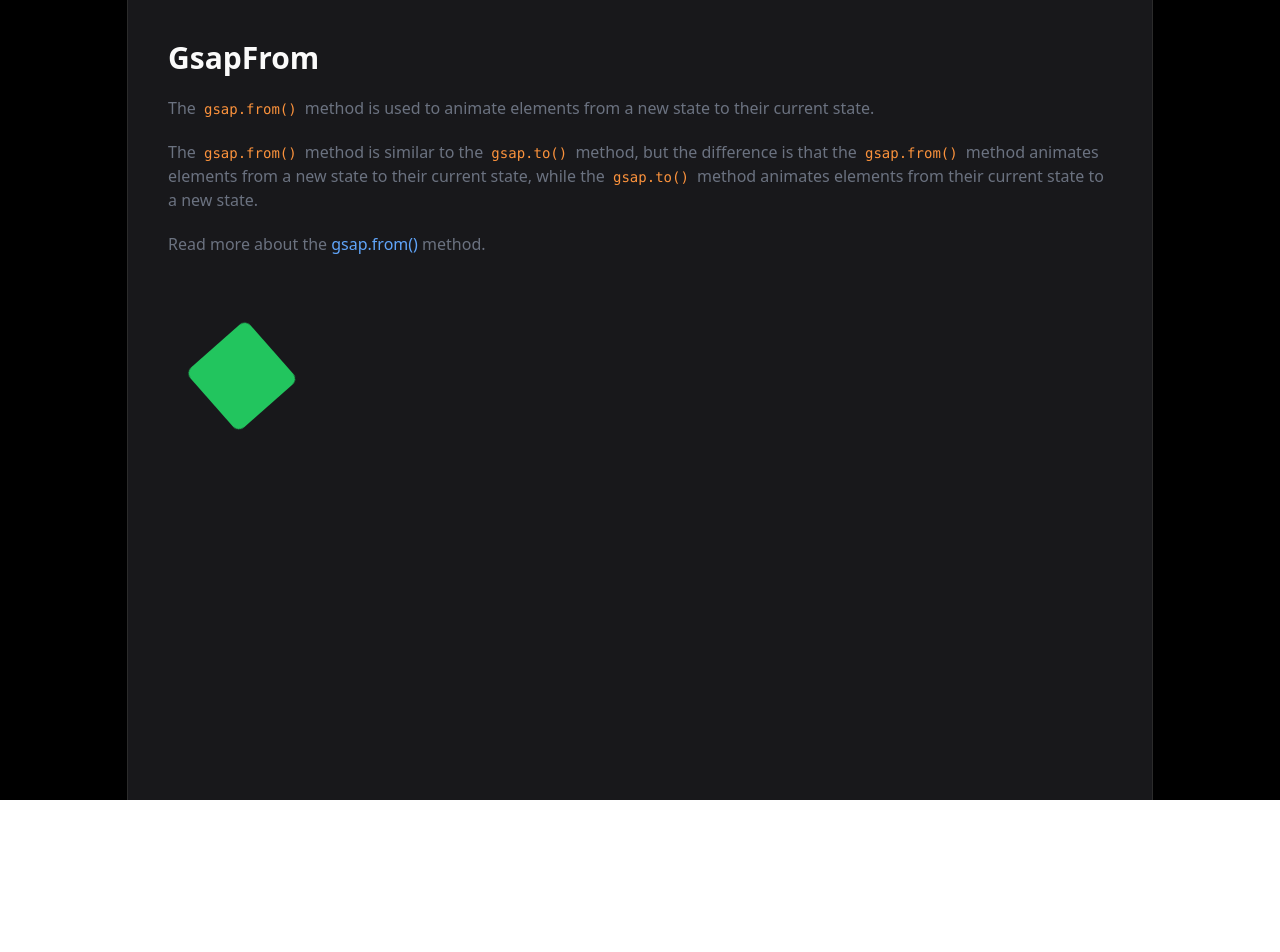
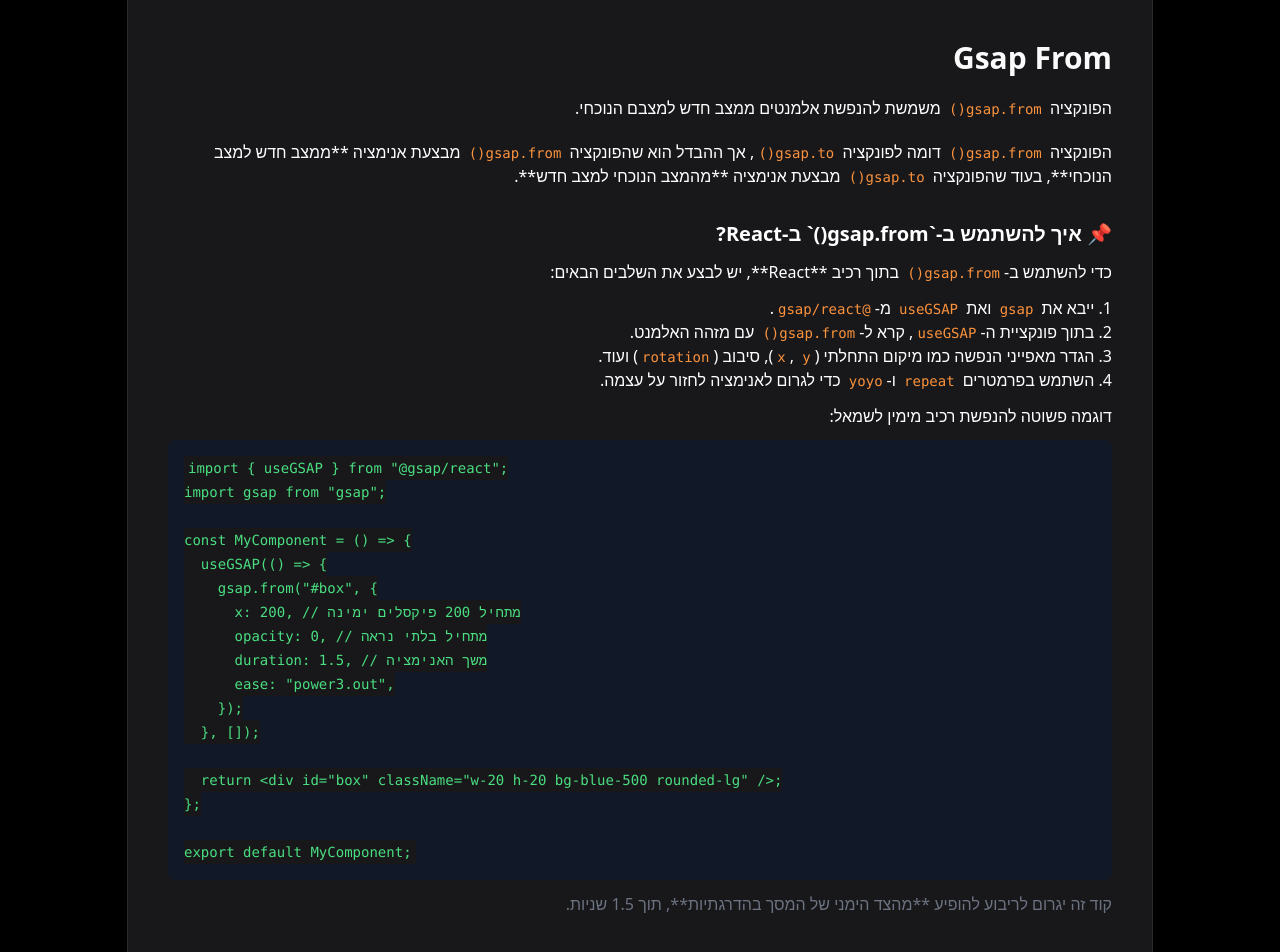
Before and after one commit to eylommaayan/gsap-larning, a React (Vite) app: page /gsapfrom in a window 1280 px wide. Shown: the top 952 px of the page. Before the commit the page ends 800 px from the top, so only its background shows below. Built offline with nearby package versions, Linux system fonts and the light colour scheme.

Commit message:
עדכון חלק מהרכיבים לעברית

```diff
--- a/src/pages/GsapFrom.jsx
+++ b/src/pages/GsapFrom.jsx
@@ -2,10 +2,10 @@ import { useGSAP } from "@gsap/react";
 import gsap from "gsap";
 
 const GsapFrom = () => {
-  // TODO: Implement the gsap.from() method
+  // אנימציה עם gsap.from()
   useGSAP(() => {
     gsap.from("#green-box", {
-      x: 250, // moves the box 250 pixels to the right
+      x: 250, // מזיז את התיבה 250 פיקסלים ימינה
       repeat: -1,
       yoyo: true,
       rotation: 360,
@@ -15,32 +15,60 @@ const GsapFrom = () => {
   }, []);
 
   return (
-    <main>
-      <h1>GsapFrom</h1>
+    <main dir="rtl">
+      <h1>Gsap From</h1>
 
-      <p className="mt-5 text-gray-500">
-        The <code>gsap.from()</code> method is used to animate elements from a
-        new state to their current state.
+      <p className="mt-5 text-white">
+        הפונקציה <code>gsap.from()</code> משמשת להנפשת אלמנטים ממצב חדש למצבם הנוכחי.
       </p>
 
-      <p className="mt-5 text-gray-500">
-        The <code>gsap.from()</code> method is similar to the{" "}
-        <code>gsap.to()</code> method, but the difference is that the{" "}
-        <code>gsap.from()</code> method animates elements from a new state to
-        their current state, while the <code>gsap.to()</code> method animates
-        elements from their current state to a new state.
+      <p className="mt-5 text-white">
+        הפונקציה <code>gsap.from()</code> דומה לפונקציה{" "}
+        <code>gsap.to()</code>, אך ההבדל הוא שהפונקציה{" "}
+        <code>gsap.from()</code> מבצעת אנימציה **ממצב חדש למצב הנוכחי**,
+        בעוד שהפונקציה <code>gsap.to()</code> מבצעת אנימציה **מהמצב הנוכחי למצב חדש**.
       </p>
 
-      <p className="mt-5 text-gray-500">
-        Read more about the{" "}
-        <a
-          href="https://greensock.com/docs/v3/GSAP/gsap.from()"
-          target="_blank"
-          rel="noreferrer noopener nofollow"
-        >
-          gsap.from()
-        </a>{" "}
-        method.
+      <h2 className="mt-8 text-xl font-semibold text-white">📌 איך להשתמש ב-`gsap.from()` ב-React?</h2>
+      <p className="mt-3 text-white">
+        כדי להשתמש ב-<code>gsap.from()</code> בתוך רכיב **React**, יש לבצע את השלבים הבאים:
+      </p>
+
+      <ol className="mt-3 text-white list-decimal list-inside">
+        <li>ייבא את <code>gsap</code> ואת <code>useGSAP</code> מ-<code>@gsap/react</code>.</li>
+        <li>בתוך פונקציית ה-<code>useGSAP</code>, קרא ל-<code>gsap.from()</code> עם מזהה האלמנט.</li>
+        <li>הגדר מאפייני הנפשה כמו מיקום התחלתי (<code>x</code>, <code>y</code>), סיבוב (<code>rotation</code>) ועוד.</li>
+        <li>השתמש בפרמטרים <code>repeat</code> ו-<code>yoyo</code> כדי לגרום לאנימציה לחזור על עצמה.</li>
+      </ol>
+
+      <p className="mt-3 text-white">
+        דוגמה פשוטה להנפשת רכיב מימין לשמאל:
+      </p>
+
+      <pre className="bg-gray-900 text-white p-4 rounded-lg mt-3 overflow-x-auto" dir="ltr">
+        <code className="text-green-400">
+{`import { useGSAP } from "@gsap/react";
+import gsap from "gsap";
+
+const MyComponent = () => {
+  useGSAP(() => {
+    gsap.from("#box", {
+      x: 200, // מתחיל 200 פיקסלים ימינה
+      opacity: 0, // מתחיל בלתי נראה
+      duration: 1.5, // משך האנימציה
+      ease: "power3.out",
+    });
+  }, []);
+
+  return <div id="box" className="w-20 h-20 bg-blue-500 rounded-lg" />;
+};
+
+export default MyComponent;`}
+        </code>
+      </pre>
+
+      <p className="mt-3 text-gray-500">
+        קוד זה יגרום לריבוע להופיע **מהצד הימני של המסך בהדרגתיות**, תוך 1.5 שניות.
       </p>
 
       <div className="mt-20">
--- a/src/pages/Home.jsx
+++ b/src/pages/Home.jsx
@@ -4,51 +4,51 @@ const animations = [
   {
     title: "GSAP To",
     description:
-      "The to() method is used to animate a single element from a starting state to an ending state.",
+      "המתודה to() משמשת כדי להנפיש אלמנט ממצב התחלתי למצב סופי.",
     path: "/gsapto",
   },
   {
     title: "GSAP From",
     description:
-      "The from() method is used to animate a single element from an ending state to a starting state.",
+      "המתודה from() משמשת כדי להנפיש אלמנט ממצב סופי למצב התחלתי.",
     path: "/gsapfrom",
   },
   {
     title: "GSAP FromTo",
     description:
-      "The fromTo() method is used to animate a single element from a starting state to an ending state and vice versa.",
+      "המתודה fromTo() משמשת כדי להנפיש אלמנט ממצב התחלתי למצב סופי ולהיפך.",
     path: "/gsapfromto",
   },
   {
     title: "GSAP Timeline",
     description:
-      "The timeline() method is used to create a timeline to manage multiple animations.",
+      "המתודה timeline() משמשת כדי ליצור ציר זמן לניהול מספר אנימציות.",
     path: "/gsaptimeline",
   },
   {
     title: "GSAP Stagger",
     description:
-      "The stagger() method is used to animate multiple elements with a stagger effect.",
+      "המתודה stagger() משמשת כדי להנפיש מספר אלמנטים עם אפקט הדרגתי.",
     path: "/gsapstagger",
   },
   {
     title: "GSAP ScrollTrigger",
     description:
-      "The ScrollTrigger plugin is used to trigger animations based on the scroll position.",
+      "תוסף ScrollTrigger משמש כדי להפעיל אנימציות בהתאם למיקום הגלילה.",
     path: "/gsapscrolltrigger",
   },
   {
     title: "GSAP Text",
-    description: "Learn how to animate text with GSAP.",
+    description: "למד איך להנפיש טקסט באמצעות GSAP.",
     path: "/gsaptext",
   },
 ];
 
 const Home = () => {
   return (
-    <main className="container">
+    <main className="container" dir="rtl">
       <div className="flex flex-col">
-        <h1 className="text-3xl font-bold text-zinc-50">GSAP Animations</h1>
+        <h1 className="text-3xl font-bold text-zinc-50">אנימציות GSAP</h1>
         <ol className="flex flex-col mt-10">
           {animations.map((animation, index) => (
             <li
@@ -71,7 +71,7 @@ const Home = () => {
               </div>
 
               <svg
-                className="size-6 text-gray-600 -rotate-90"
+                className="size-6 text-gray-600 rotate-90" // התאמת הכיוון
                 fill="currentColor"
                 viewBox="0 0 20 20"
               >
```
